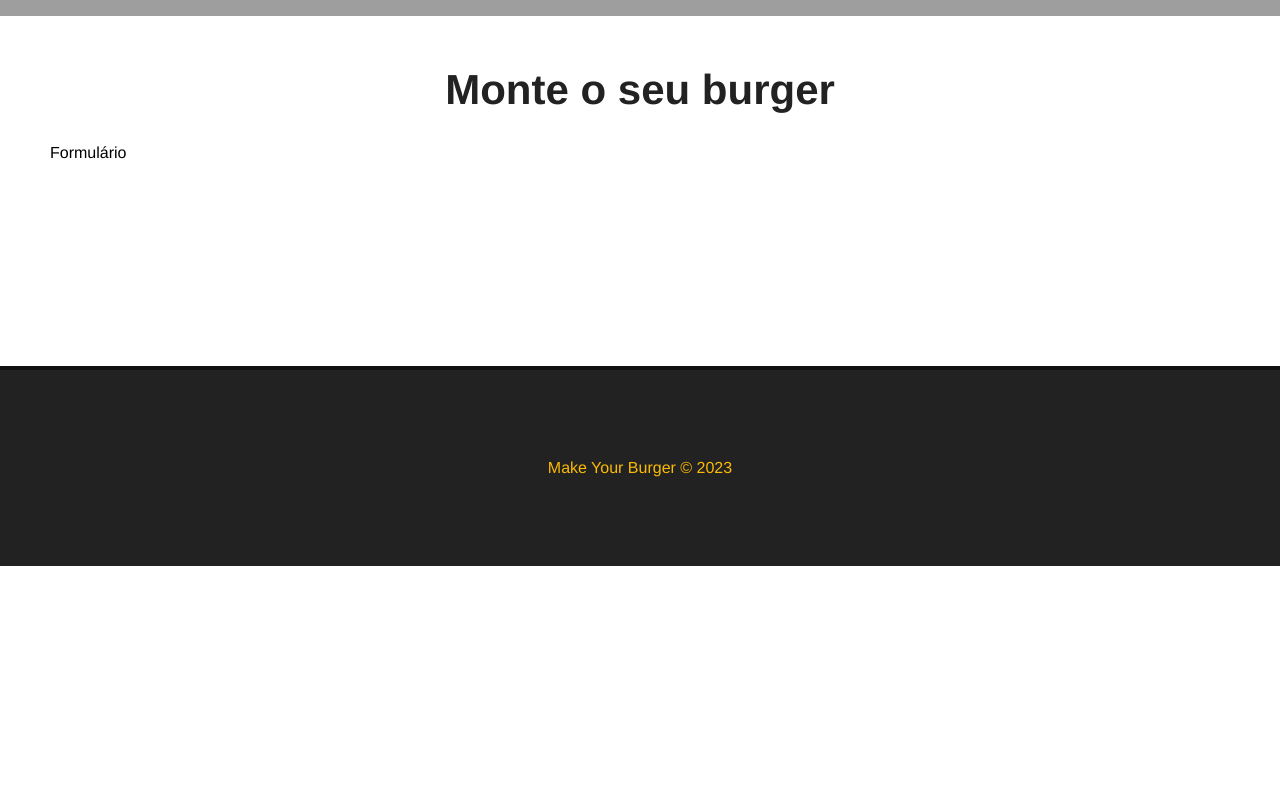
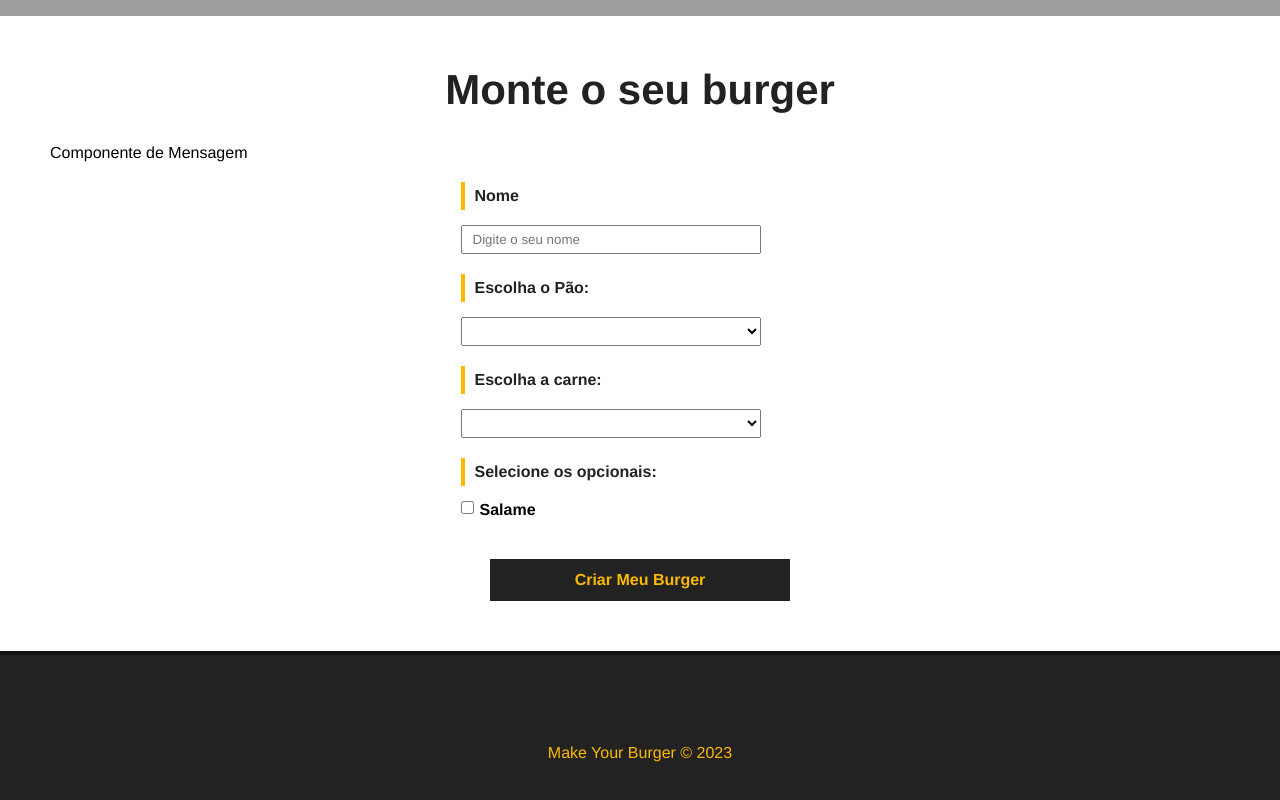
Before and after one commit to macielbmo/makeYourBurger, a Vue app: page / in a window 1280 px wide. Shown: the part 562-1362 px from the top of the page. Before the commit the page ends 1128 px from the top, so only its background shows below. Built offline with nearby package versions, Linux system fonts and the light colour scheme; grey boxes are pictures that could not be loaded.

Commit message:
Adicionando o component BurgerForm

```diff
--- /dev/null
+++ b/src/components/BurgerForm.vue
@@ -0,0 +1,130 @@
+<template>
+  <div>
+    <p>Componente de Mensagem</p>
+    <div>
+      <form id="burger-form">
+        <div class="input-container">
+          <label for="name">Nome</label>
+          <input
+            type="text"
+            id="name"
+            name="name"
+            v-model="name"
+            placeholder="Digite o seu nome"
+          />
+        </div>
+
+        <div class="input-container">
+          <label for="pao">Escolha o Pão:</label>
+          <select name="pao" id="pao" v-model="pao">
+            <option value="">Seleciona o seu pão</option>
+            <option value="integral">Integral</option>
+          </select>
+        </div>
+
+        <div class="input-container">
+          <label for="carne">Escolha a carne:</label>
+          <select name="carne" id="carne" v-model="pao">
+            <option value="">Seleciona o tipo de carne</option>
+            <option value="Maminha">Maminha</option>
+          </select>
+        </div>
+
+        <div id="opcionais-container" class="input-container">
+          <label id="opcionais-title" for="opcionais"
+            >Selecione os opcionais:</label
+          >
+          <div class="checkbox-container">
+            <input
+              type="checkbox"
+              name="opcionais"
+              v-model="opcionais"
+              value="salame"
+            />
+            <span>Salame</span>
+          </div>
+        </div>
+
+        <div class="input-container">
+          <input type="submit" class="submit-btn" value="Criar Meu Burger" />
+        </div>
+      </form>
+    </div>
+  </div>
+</template>
+
+<script>
+export default {
+  name: "BurgerForm",
+};
+</script>
+
+<style scoped>
+#burger-form {
+  max-width: 399px;
+  margin: 0 auto;
+}
+
+.input-container {
+  display: flex;
+  flex-direction: column;
+  margin: 20px;
+}
+
+label {
+  font-weight: bold;
+  margin-bottom: 15px;
+  color: #222;
+  padding: 5px 10px;
+  border-left: 4px solid #fcba03;
+}
+
+input,
+select {
+  padding: 5px 10px;
+  width: 300px;
+}
+
+#opcionais-container {
+  flex-direction: row;
+  flex-wrap: wrap;
+}
+
+#opcionais-title {
+  width: 100%;
+}
+
+.checkbox-container {
+  display: flex;
+  align-items: flex-start;
+  width: 50%;
+  margin-bottom: 20px;
+}
+
+.checkbox-container span,
+.checkbox-container input {
+  width: auto;
+}
+
+.checkbox-container span {
+  margin-left: 6px;
+  font-weight: bold;
+}
+
+.submit-btn {
+  background-color: #222;
+  color: #fcba03;
+  font-weight: bold;
+  border: 2px solid #222;
+  padding: 10px;
+  font-size: 16px;
+  margin: 0 auto;
+  cursor: pointer;
+  transition: 0.5s;
+}
+
+.submit-btn:hover {
+  background-color: transparent;
+  color: #222;
+}
+</style>
--- a/src/views/HomeView.vue
+++ b/src/views/HomeView.vue
@@ -2,16 +2,18 @@
   <Banner />
   <div class="main-container">
     <h1>Monte o seu burger</h1>
-    <p>Formulário</p>
+    <BurgerForm />
   </div>
 </template>
 
 <script>
 import Banner from "../components/Banner.vue";
+import BurgerForm from "../components/BurgerForm.vue";
 export default {
   name: "HomeView.vue",
   components: {
     Banner,
+    BurgerForm,
   },
 };
 </script>
```
